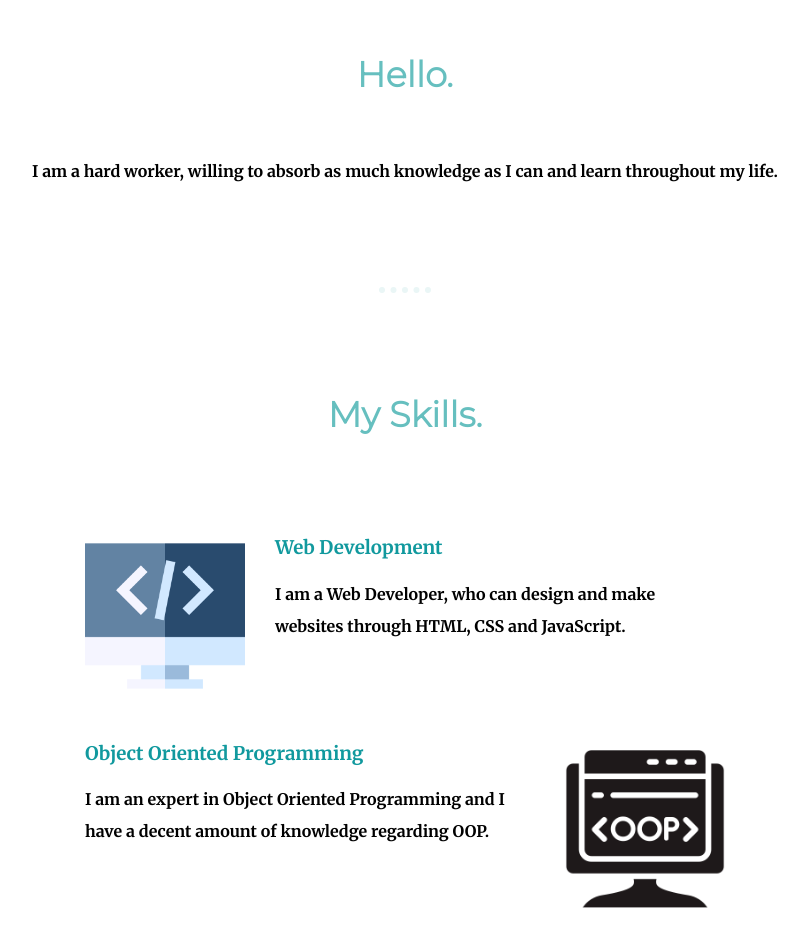
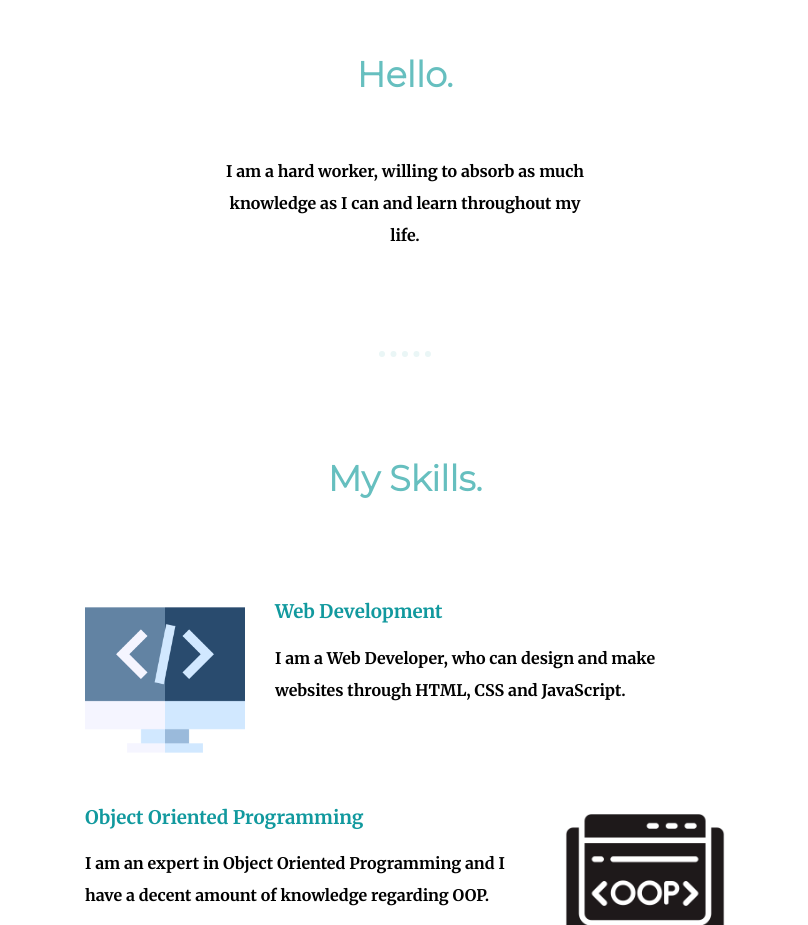
Before and after one commit to HassaanNaushahi/My-Personal-CSS-Website, a plain HTML site: page index.html in a window 1280 px wide. Shown: the part 1160-2085 px from the top of the page, without its empty margins (235-1043 px from the left). Drawn offline with Linux system fonts and the light colour scheme.

Commit message:
Update styles.css

```diff
--- a/css/styles.css
+++ b/css/styles.css
@@ -46,6 +46,8 @@ a{
 
 .mid-subtitle{
   padding-top: 30px;
+  width: 30%;
+  margin: auto;
 }
 
 .cloud1-img{
```
